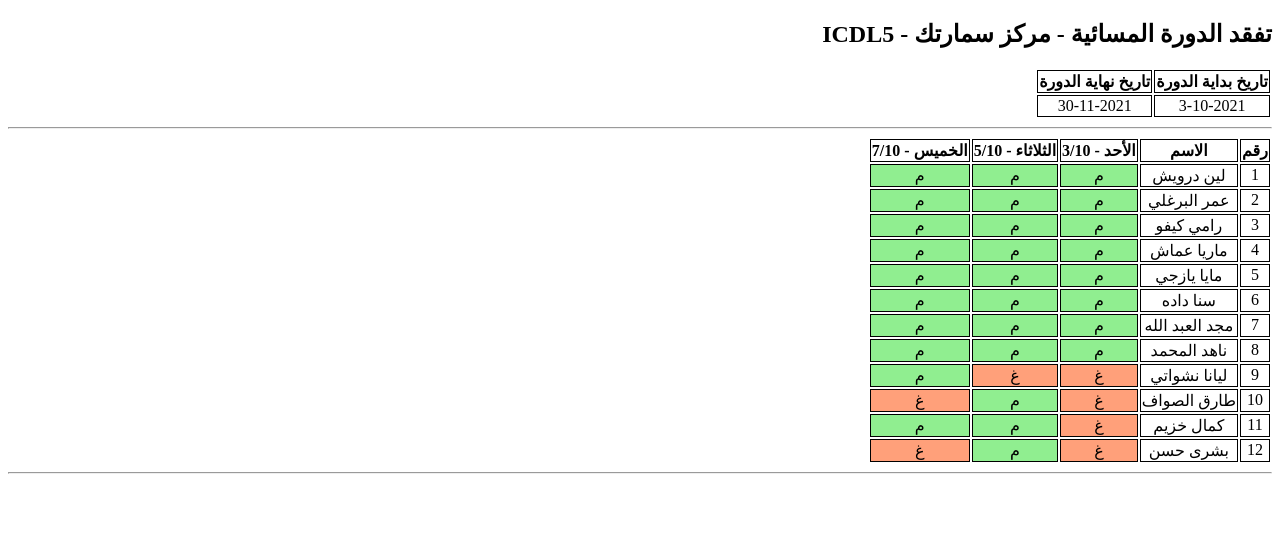
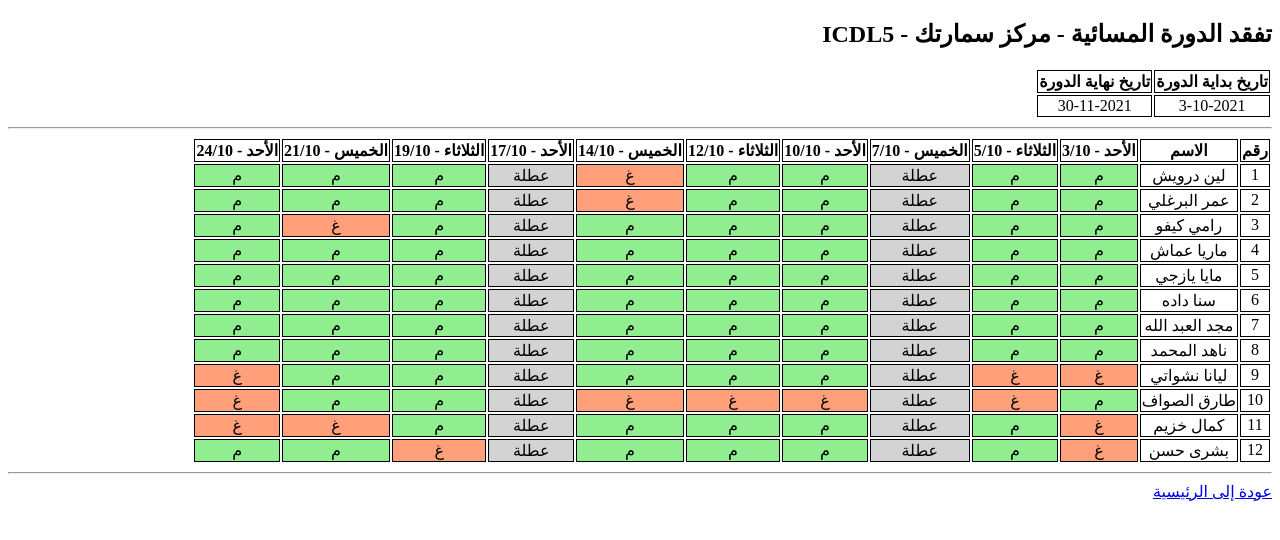
Before and after one commit to learnwithbilal/icdl, a plain HTML site: page pages/attendance.html in a window 1280 px wide. Drawn offline with Linux system fonts and the light colour scheme.

```diff
--- a/pages/attendance.html
+++ b/pages/attendance.html
@@ -23,6 +23,9 @@
 
       .not {
         background-color: lightsalmon;
+      }
+      .holiday {
+        background-color: lightgray;
       }
     </style>
   </head>
@@ -52,12 +55,26 @@
           <th>الأحد - 3/10</th>
           <th>الثلاثاء - 5/10</th>
           <th>الخميس - 7/10</th>
+          <th>الأحد - 10/10</th>
+          <th>الثلاثاء - 12/10</th>
+          <th>الخميس - 14/10</th>
+          <th>الأحد - 17/10</th>
+          <th>الثلاثاء - 19/10</th>
+          <th>الخميس - 21/10</th>
+          <th>الأحد - 24/10</th>
         </tr>
       </thead>
       <tbody>
         <tr>
           <td>1</td>
           <td>لين درويش</td>
+          <td class="present">م</td>
+          <td class="present">م</td>
+          <td class="holiday">عطلة</td>
+          <td class="present">م</td>
+          <td class="present">م</td>
+          <td class="not">غ</td>
+          <td class="holiday">عطلة</td>
           <td class="present">م</td>
           <td class="present">م</td>
           <td class="present">م</td>
@@ -67,6 +84,13 @@
           <td>عمر البرغلي</td>
           <td class="present">م</td>
           <td class="present">م</td>
+          <td class="holiday">عطلة</td>
+          <td class="present">م</td>
+          <td class="present">م</td>
+          <td class="not">غ</td>
+          <td class="holiday">عطلة</td>
+          <td class="present">م</td>
+          <td class="present">م</td>
           <td class="present">م</td>
         </tr>
         <tr>
@@ -74,11 +98,25 @@
           <td>رامي كيفو</td>
           <td class="present">م</td>
           <td class="present">م</td>
+          <td class="holiday">عطلة</td>
+          <td class="present">م</td>
+          <td class="present">م</td>
+          <td class="present">م</td>
+          <td class="holiday">عطلة</td>
+          <td class="present">م</td>
+          <td class="not">غ</td>
           <td class="present">م</td>
         </tr>
         <tr>
           <td>4</td>
           <td>ماريا عماش</td>
+          <td class="present">م</td>
+          <td class="present">م</td>
+          <td class="holiday">عطلة</td>
+          <td class="present">م</td>
+          <td class="present">م</td>
+          <td class="present">م</td>
+          <td class="holiday">عطلة</td>
           <td class="present">م</td>
           <td class="present">م</td>
           <td class="present">م</td>
@@ -88,11 +126,25 @@
           <td>مايا يازجي</td>
           <td class="present">م</td>
           <td class="present">م</td>
+          <td class="holiday">عطلة</td>
+          <td class="present">م</td>
+          <td class="present">م</td>
+          <td class="present">م</td>
+          <td class="holiday">عطلة</td>
+          <td class="present">م</td>
+          <td class="present">م</td>
           <td class="present">م</td>
         </tr>
         <tr>
           <td>6</td>
           <td>سنا داده</td>
+          <td class="present">م</td>
+          <td class="present">م</td>
+          <td class="holiday">عطلة</td>
+          <td class="present">م</td>
+          <td class="present">م</td>
+          <td class="present">م</td>
+          <td class="holiday">عطلة</td>
           <td class="present">م</td>
           <td class="present">م</td>
           <td class="present">م</td>
@@ -102,11 +154,25 @@
           <td>مجد العبد الله</td>
           <td class="present">م</td>
           <td class="present">م</td>
+          <td class="holiday">عطلة</td>
+          <td class="present">م</td>
+          <td class="present">م</td>
+          <td class="present">م</td>
+          <td class="holiday">عطلة</td>
+          <td class="present">م</td>
+          <td class="present">م</td>
           <td class="present">م</td>
         </tr>
         <tr>
           <td>8</td>
           <td>ناهد المحمد</td>
+          <td class="present">م</td>
+          <td class="present">م</td>
+          <td class="holiday">عطلة</td>
+          <td class="present">م</td>
+          <td class="present">م</td>
+          <td class="present">م</td>
+          <td class="holiday">عطلة</td>
           <td class="present">م</td>
           <td class="present">م</td>
           <td class="present">م</td>
@@ -116,12 +182,26 @@
           <td>ليانا نشواتي</td>
           <td class="not">غ</td>
           <td class="not">غ</td>
+          <td class="holiday">عطلة</td>
           <td class="present">م</td>
+          <td class="present">م</td>
+          <td class="present">م</td>
+          <td class="holiday">عطلة</td>
+          <td class="present">م</td>
+          <td class="present">م</td>
+          <td class="not">غ</td>
         </tr>
         <tr>
           <td>10</td>
           <td>طارق الصواف</td>
+          <td class="present">م</td>
           <td class="not">غ</td>
+          <td class="holiday">عطلة</td>
+          <td class="not">غ</td>
+          <td class="not">غ</td>
+          <td class="not">غ</td>
+          <td class="holiday">عطلة</td>
+          <td class="present">م</td>
           <td class="present">م</td>
           <td class="not">غ</td>
         </tr>
@@ -130,17 +210,32 @@
           <td>كمال خزيم</td>
           <td class="not">غ</td>
           <td class="present">م</td>
+          <td class="holiday">عطلة</td>
           <td class="present">م</td>
+          <td class="present">م</td>
+          <td class="present">م</td>
+          <td class="holiday">عطلة</td>
+          <td class="present">م</td>
+          <td class="not">غ</td>
+          <td class="not">غ</td>
         </tr>
         <tr>
           <td>12</td>
           <td>بشرى حسن</td>
           <td class="not">غ</td>
           <td class="present">م</td>
+          <td class="holiday">عطلة</td>
+          <td class="present">م</td>
+          <td class="present">م</td>
+          <td class="present">م</td>
+          <td class="holiday">عطلة</td>
           <td class="not">غ</td>
+          <td class="present">م</td>
+          <td class="present">م</td>
         </tr>
       </tbody>
     </table>
     <hr />
+    <a href="../index.html">عودة إلى الرئيسية</a>
   </body>
 </html>
```
Also changed, not shown: index.html (+7 -3 lines), pages/names.html (+16 -0 lines).
